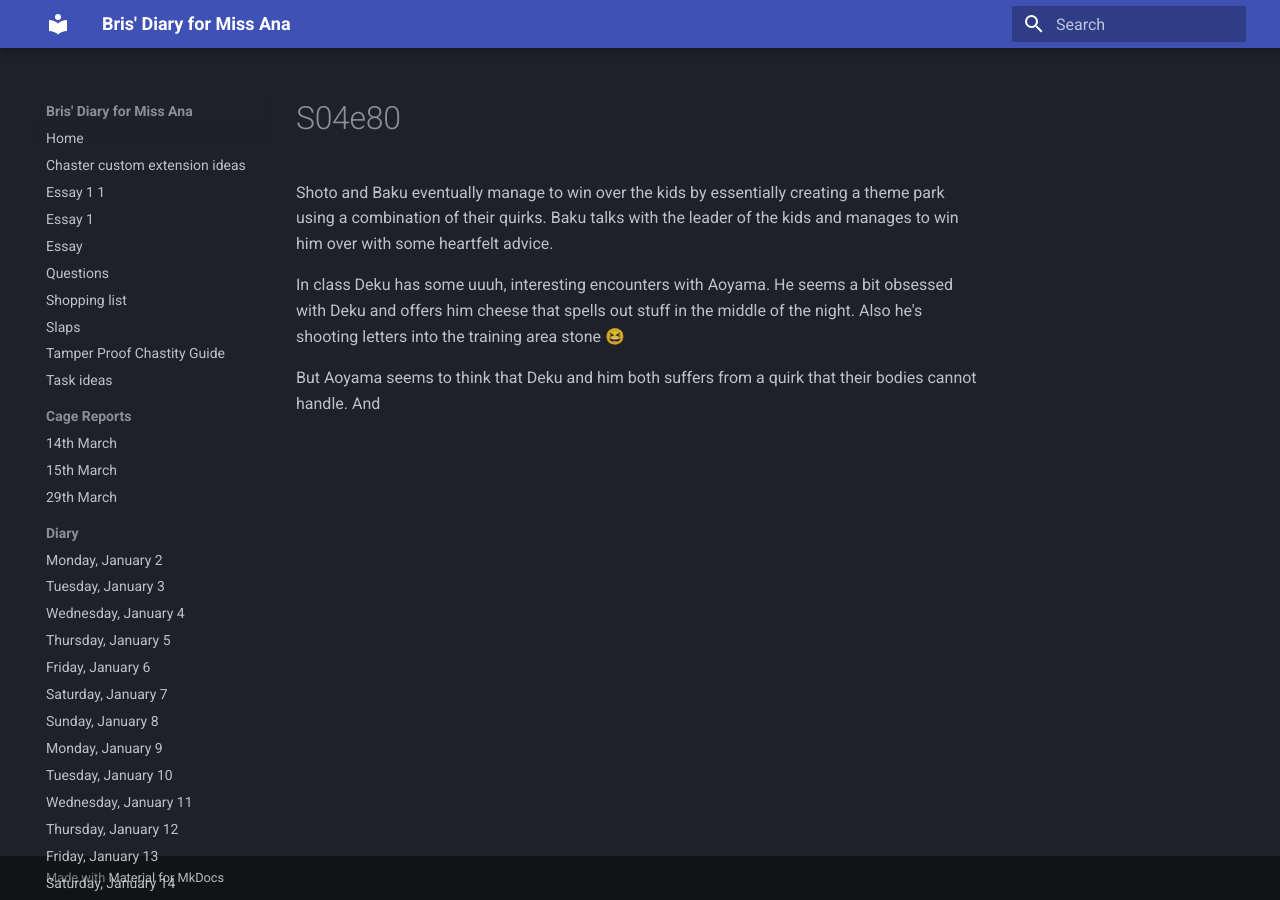
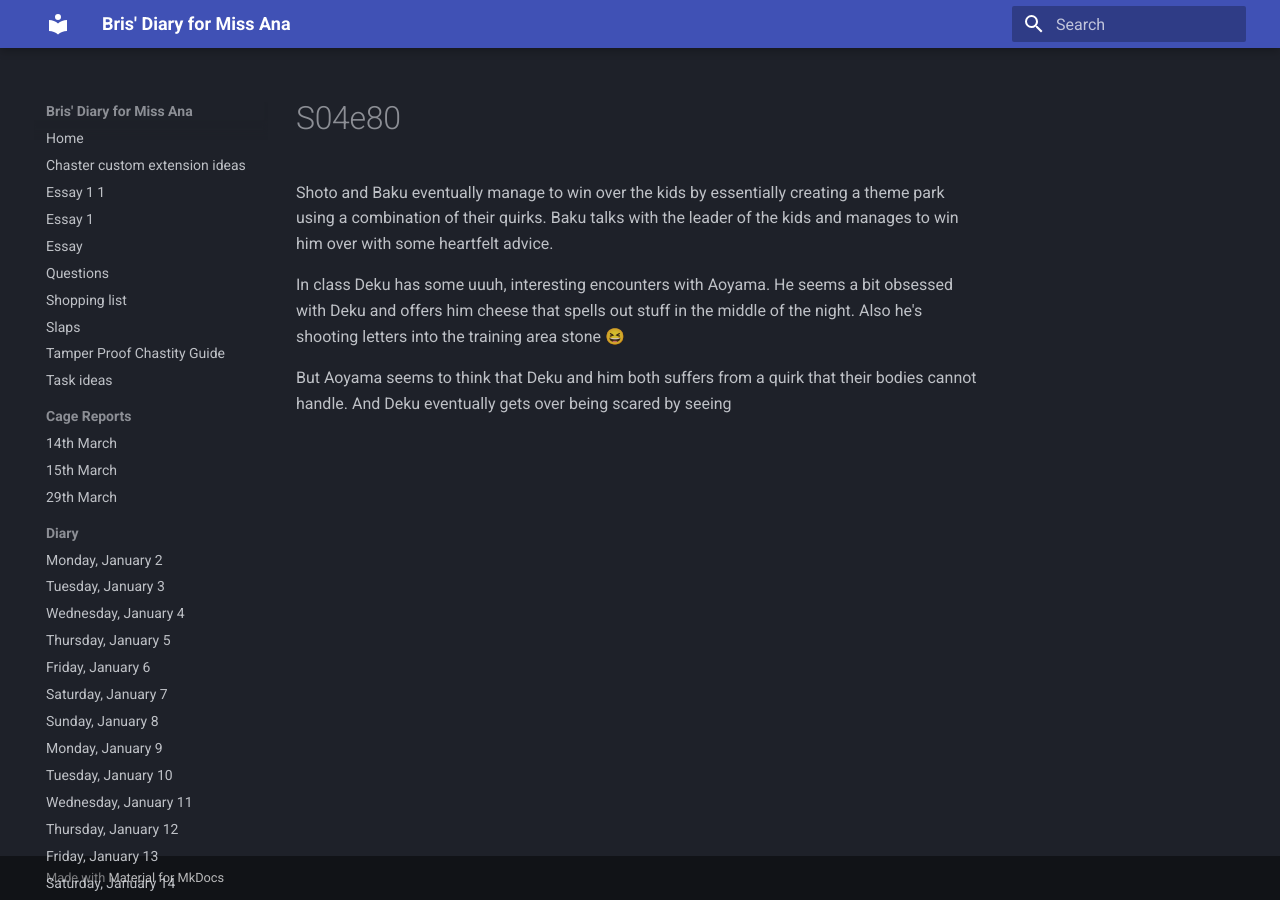
Before and after one commit to bris00/DFMA, an MkDocs documentation site: the page built from diary/Series/My Hero Academia/s04e80.md, in a window 1280 px wide. Built offline with MkDocs 1.6.1 and Material for MkDocs 9.7.7, drawn with Linux system fonts in a browser that asks for light colours.

Commit message:
vault backup: 2023-03-30 15:42:49
Affected files:
diary/Series/My Hero Academia/s04e80.md

```diff
--- a/diary/Series/My Hero Academia/s04e80.md
+++ b/diary/Series/My Hero Academia/s04e80.md
@@ -2,4 +2,4 @@ Shoto and Baku eventually manage to win over the kids by essentially creating a
 
 In class Deku has some uuuh, interesting encounters with Aoyama. He seems a bit obsessed with Deku and offers him cheese that spells out stuff in the middle of the night. Also he's shooting letters into the training area stone 😆
 
-But Aoyama seems to think that Deku and him both suffers from a quirk that their bodies cannot handle. And
+But Aoyama seems to think that Deku and him both suffers from a quirk that their bodies cannot handle. And Deku eventually gets over being scared by seeing
```
